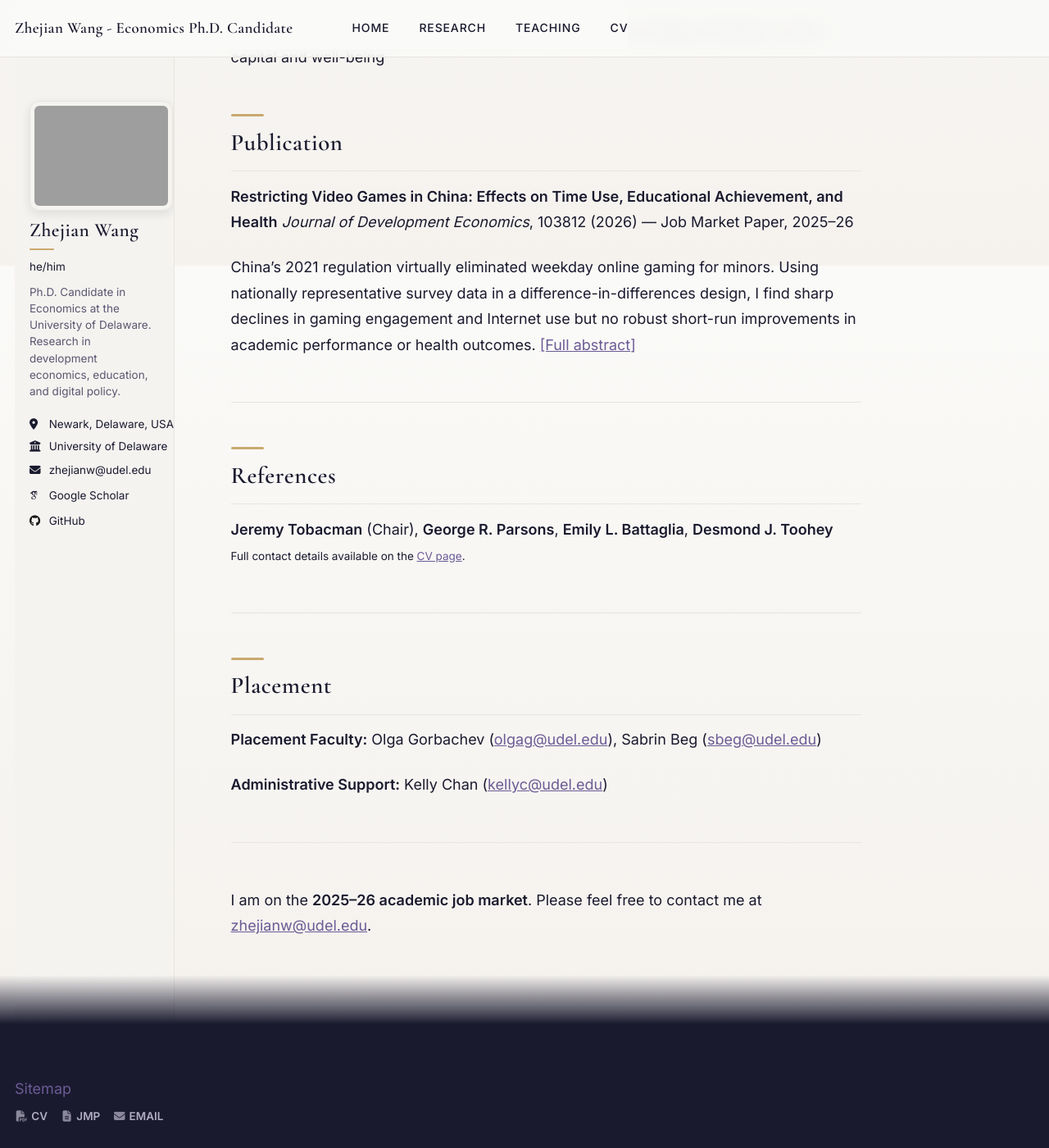
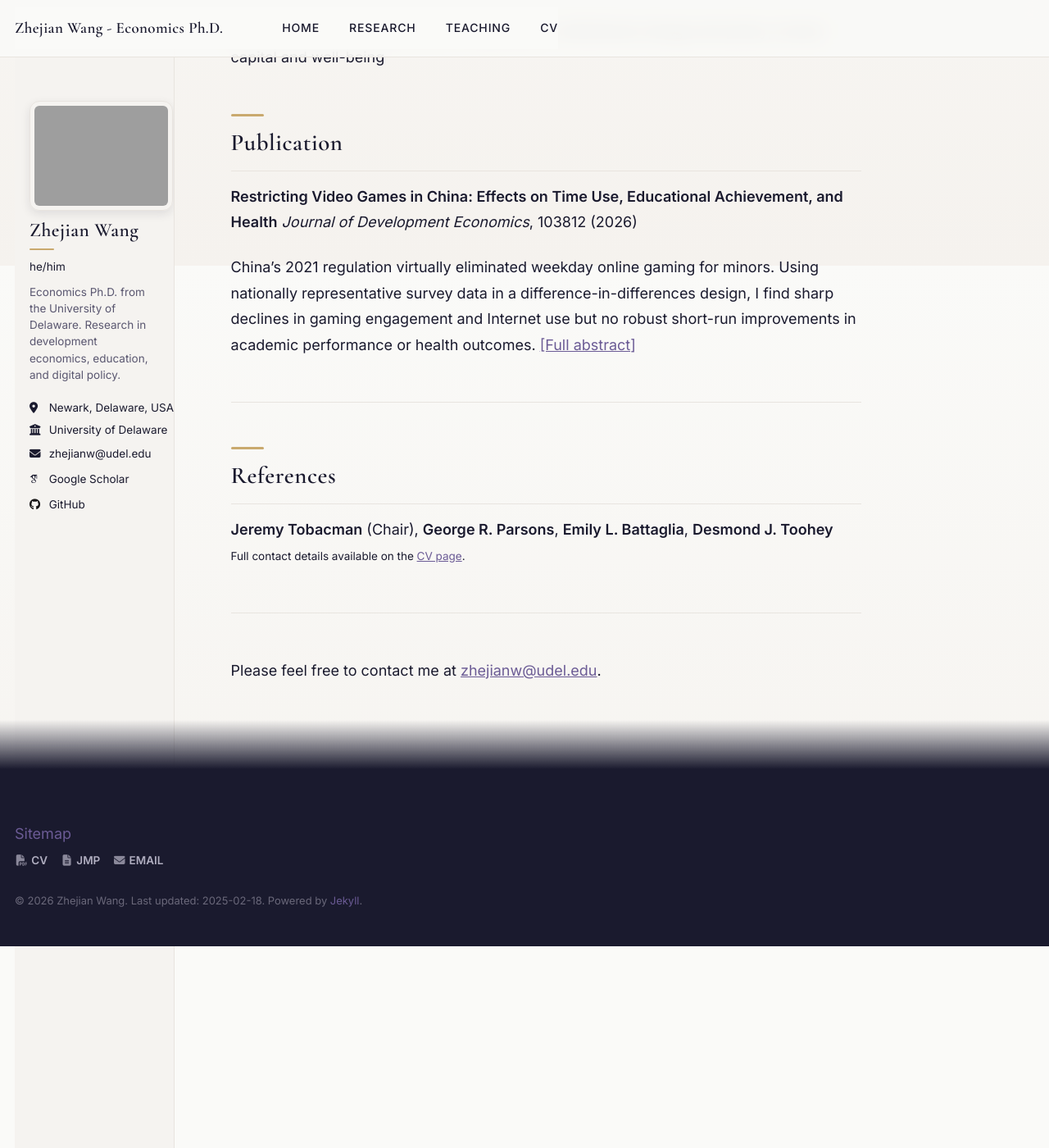
Before and after one commit to zhejianw/zhejianw.github.io, a Jekyll site: the page built from _pages/about.md, in a window 1280 px wide and 1400 px high, scrolled down 576 px. Shown: the whole window at 82% size. Built offline with Jekyll 4.4.1, drawn with Linux system fonts in a browser that asks for light colours; some web fonts are replaced; a script that is not in the unit is left out; after the commit the page ends 1892 px from its top, so only the background shows below that; some of the changed text lies outside the part shown.

Commit message:
Update site to reflect completed Ph.D. (2026); remove job-market framing
- Education/status: drop "expected 2026"; Ph.D. Candidate -> Economics Ph.D.
  (title, description, sidebar bio, about, CV page)
- Remove Placement section and "on the 2025-26 academic job market" line
- Drop "Job Market Paper" label from home and research pages

Co-Authored-By: Claude Opus 4.8 (1M context) <noreply@anthropic.com>

```diff
--- a/_config.yml
+++ b/_config.yml
@@ -1,15 +1,15 @@
 # ============================================
-# Zhejian Wang - Academic Job Market Website
+# Zhejian Wang - Personal Academic Website
 # Based on academicpages template
 # ============================================
 
 # Basic Site Settings
 locale: "en-US"
 site_theme: "default"
-title: "Zhejian Wang - Economics Ph.D. Candidate"
+title: "Zhejian Wang - Economics Ph.D."
 title_separator: "-"
 name: &name "Zhejian Wang"
-description: &description "Economics Ph.D. Candidate at the University of Delaware"
+description: &description "Economics Ph.D. from the University of Delaware"
 url: "https://zhejianw.github.io"
 baseurl: ""
 repository: "zhejianw/zhejianw.github.io"
@@ -19,7 +19,7 @@ author:
   avatar: "19.jpg"
   name: "Zhejian Wang"
   pronouns: "he/him"
-  bio: "Ph.D. Candidate in Economics at the University of Delaware. Research in development economics, education, and digital policy."
+  bio: "Economics Ph.D. from the University of Delaware. Research in development economics, education, and digital policy."
   location: "Newark, Delaware, USA"
   employer: "University of Delaware"
   email: "zhejianw@udel.edu"
--- a/_pages/about.md
+++ b/_pages/about.md
@@ -9,7 +9,7 @@ ref: home
 
 <div class="hero-intro" markdown="1">
 
-I am **Zhejian Wang**, a Ph.D. candidate in Economics at the **University of Delaware** (expected 2026). My research lies in **applied microeconomics** and **development economics**, with a focus on how digitization and institutional change reshape behavior, markets, and welfare, particularly in China.
+I am **Zhejian Wang**, an Economics Ph.D. from the **University of Delaware** (2026). My research lies in **applied microeconomics** and **development economics**, with a focus on how digitization and institutional change reshape behavior, markets, and welfare, particularly in China.
 
 </div>
 
@@ -27,7 +27,7 @@ I am **Zhejian Wang**, a Ph.D. candidate in Economics at the **University of Del
 ## Publication
 
 **Restricting Video Games in China: Effects on Time Use, Educational Achievement, and Health**
-*Journal of Development Economics*, 103812 (2026) — Job Market Paper, 2025–26
+*Journal of Development Economics*, 103812 (2026)
 
 China's 2021 regulation virtually eliminated weekday online gaming for minors. Using nationally representative survey data in a difference-in-differences design, I find sharp declines in gaming engagement and Internet use but no robust short-run improvements in academic performance or health outcomes. [[Full abstract]](/research/)
 
@@ -40,12 +40,4 @@ China's 2021 regulation virtually eliminated weekday online gaming for minors. U
 
 ---
 
-## Placement
-
-**Placement Faculty:** Olga Gorbachev ([olgag@udel.edu](mailto:olgag@udel.edu)), Sabrin Beg ([sbeg@udel.edu](mailto:sbeg@udel.edu))
-
-**Administrative Support:** Kelly Chan ([kellyc@udel.edu](mailto:kellyc@udel.edu))
-
----
-
-I am on the **2025--26 academic job market**. Please feel free to contact me at [zhejianw@udel.edu](mailto:zhejianw@udel.edu).
+Please feel free to contact me at [zhejianw@udel.edu](mailto:zhejianw@udel.edu).
```
Also changed, not shown: _pages/cv.md (+1 -1 lines), _pages/research.md (+0 -2 lines).
